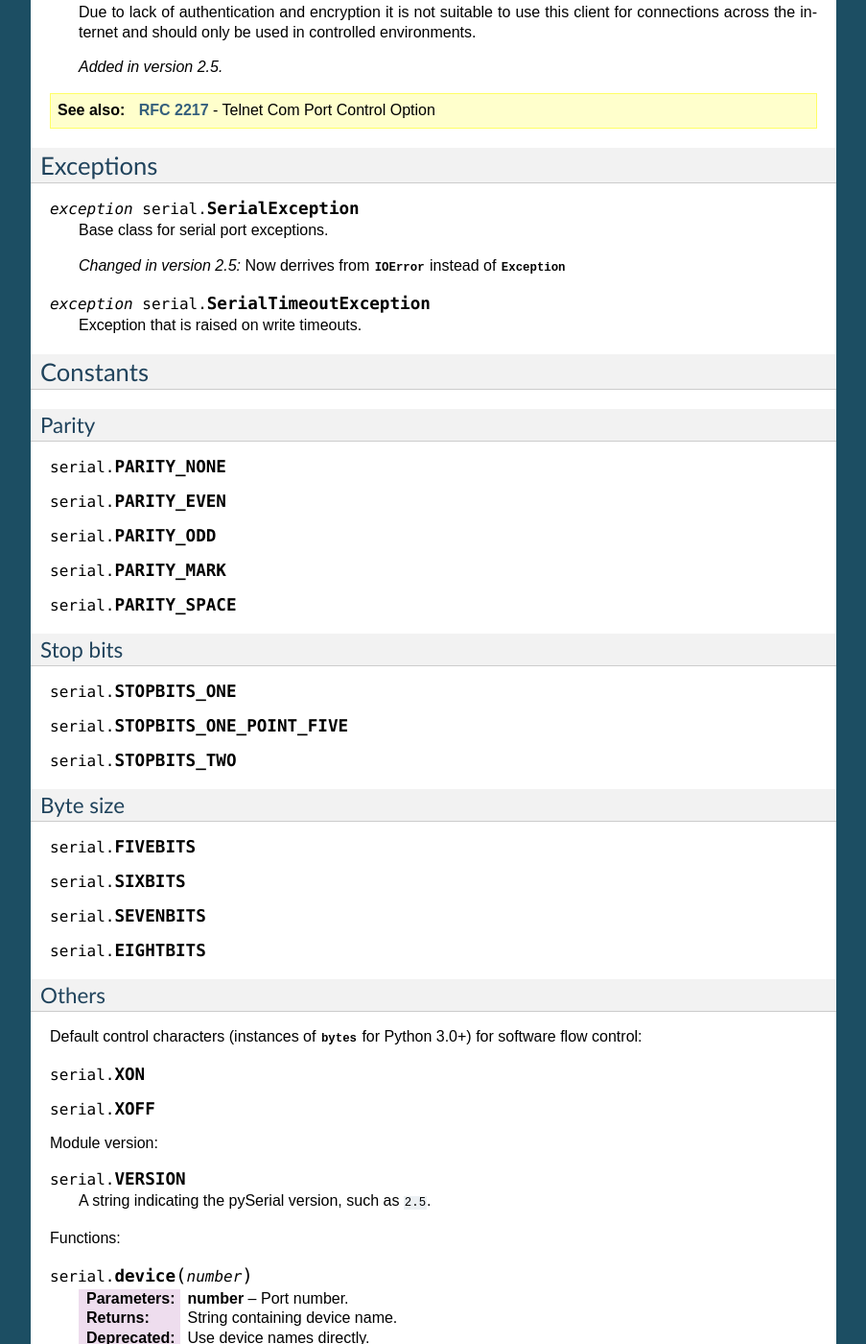
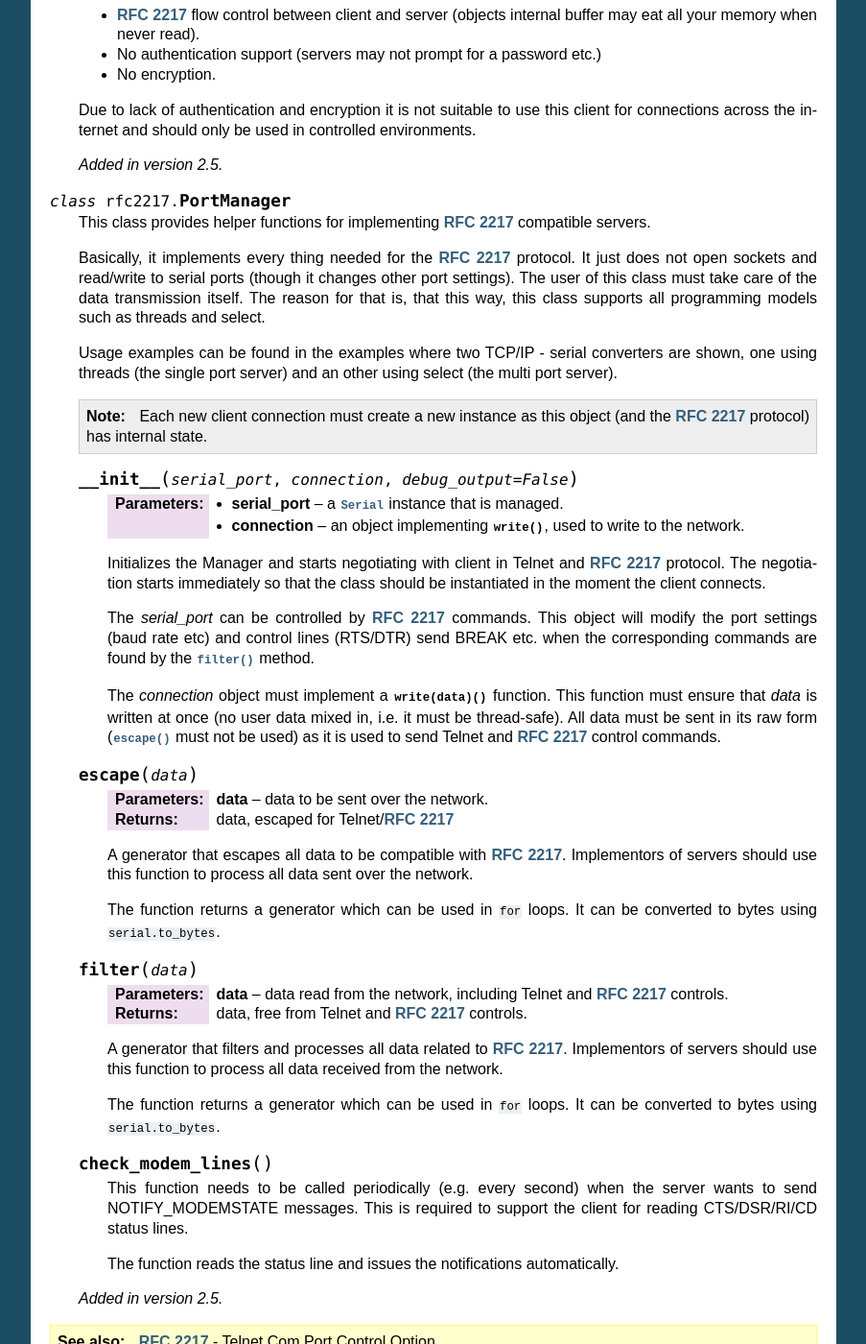
Before and after one commit to pyserial/pyserial, a Sphinx documentation site: the page built from pyserial/documentation/pyserial_api.rst, in a window 1280 px wide and 1400 px high, scrolled down 7782 px. Shown: the whole window at 96% size, without its empty margins (198-1101 px from the left). Built offline with Sphinx 7.4.7, drawn with Linux system fonts in a browser that asks for light colours; some of the changed text lies outside the part shown.

Commit message:
documentation updates - examples - RFC 2217 PortManager

```diff
--- a/pyserial/documentation/pyserial_api.rst
+++ b/pyserial/documentation/pyserial_api.rst
@@ -6,6 +6,9 @@
 
 Classes
 =======
+
+Native ports
+------------
 
 .. class:: Serial
 
@@ -467,14 +470,16 @@ Classes
 
         Returns self.
 
+:rfc:`2217` Network ports
+-------------------------
+
+.. warning:: This implementation is currently in an experimental state. Use
+    at your own risk.
 
 .. class:: rfc2217.Serial
 
     This implements a :rfc:`2217` compatible client. Port names are URLs_ in the
     form: ``rfc2217://<host>:<port>[/<option>[/<option>]]``
-
-    .. warning:: This implementation is currently in an experimental state. Use
-        at your own risk.
 
     This class API is compatible to :class:`Serial` with a few exceptions:
 
@@ -513,6 +518,82 @@ Classes
     Due to lack of authentication and encryption it is not suitable to use this
     client for connections across the internet and should only be used in
     controlled environments.
+
+    .. versionadded:: 2.5
+
+
+.. class:: rfc2217.PortManager
+
+    This class provides helper functions for implementing :rfc:`2217`
+    compatible servers.
+
+    Basically, it implements every thing needed for the :rfc:`2217` protocol.
+    It just does not open sockets and read/write to serial ports (though it
+    changes other port settings). The user of this class must take care of the
+    data transmission itself. The reason for that is, that this way, this class
+    supports all programming models such as threads and select.
+
+    Usage examples can be found in the examples where two TCP/IP - serial
+    converters are shown, one using threads (the single port server) and an
+    other using select (the multi port server).
+
+    .. note:: Each new client connection must create a new instance as this
+              object (and the :rfc:`2217` protocol) has internal state.
+
+    .. method:: __init__(serial_port, connection, debug_output=False)
+
+        :param serial_port: a :class:`Serial` instance that is managed.
+        :param connection: an object implementing :meth:`write`, used to write
+            to the network.
+
+        Initializes the Manager and starts negotiating with client in Telnet
+        and :rfc:`2217` protocol. The negotiation starts immediately so that
+        the class should be instantiated in the moment the client connects.
+
+        The *serial_port* can be controlled by :rfc:`2217` commands. This
+        object will modify the port settings (baud rate etc) and control lines
+        (RTS/DTR) send BREAK etc. when the corresponding commands are found by
+        the :meth:`filter` method.
+
+        The *connection* object must implement a :meth:`write(data)` function.
+        This function must ensure that *data* is written at once (no user data
+        mixed in, i.e. it must be thread-safe). All data must be sent in its
+        raw form (:meth:`escape` must not be used) as it is used to send Telnet
+        and :rfc:`2217` control commands.
+
+    .. method:: escape(data)
+
+        :param data: data to be sent over the network.
+        :return: data, escaped for Telnet/:rfc:`2217`
+
+        A generator that escapes all data to be compatible with :rfc:`2217`.
+        Implementors of servers should use this function to process all data
+        sent over the network.
+
+        The function returns a generator which can be used in ``for`` loops.
+        It can be converted to bytes using ``serial.to_bytes``.
+
+    .. method:: filter(data)
+
+        :param data: data read from the network, including Telnet and
+            :rfc:`2217` controls.
+        :return: data, free from Telnet and :rfc:`2217` controls.
+
+        A generator that filters and processes all data related to :rfc:`2217`.
+        Implementors of servers should use this function to process all data
+        received from the network.
+
+        The function returns a generator which can be used in ``for`` loops.
+        It can be converted to bytes using ``serial.to_bytes``.
+
+    .. method:: check_modem_lines()
+
+        This function needs to be called periodically (e.g. every second) when
+        the server wants to send NOTIFY_MODEMSTATE messages. This is required
+        to support the client for reading CTS/DSR/RI/CD status lines.
+
+        The function reads the status line and issues the notifications
+        automatically.
 
     .. versionadded:: 2.5
 
```
Also changed, not shown: pyserial/documentation/examples.rst (+18 -17 lines), 1 other file.
